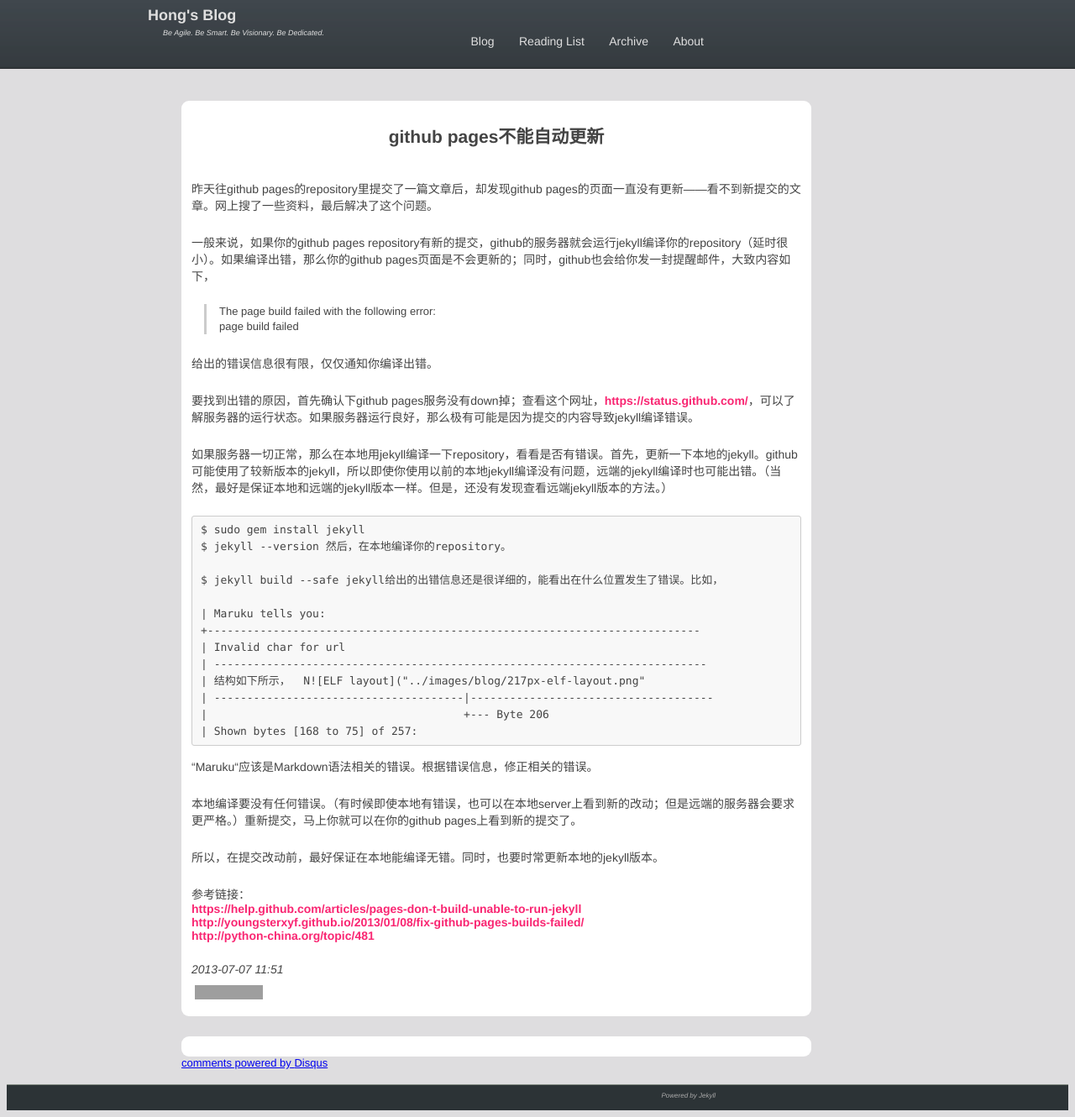
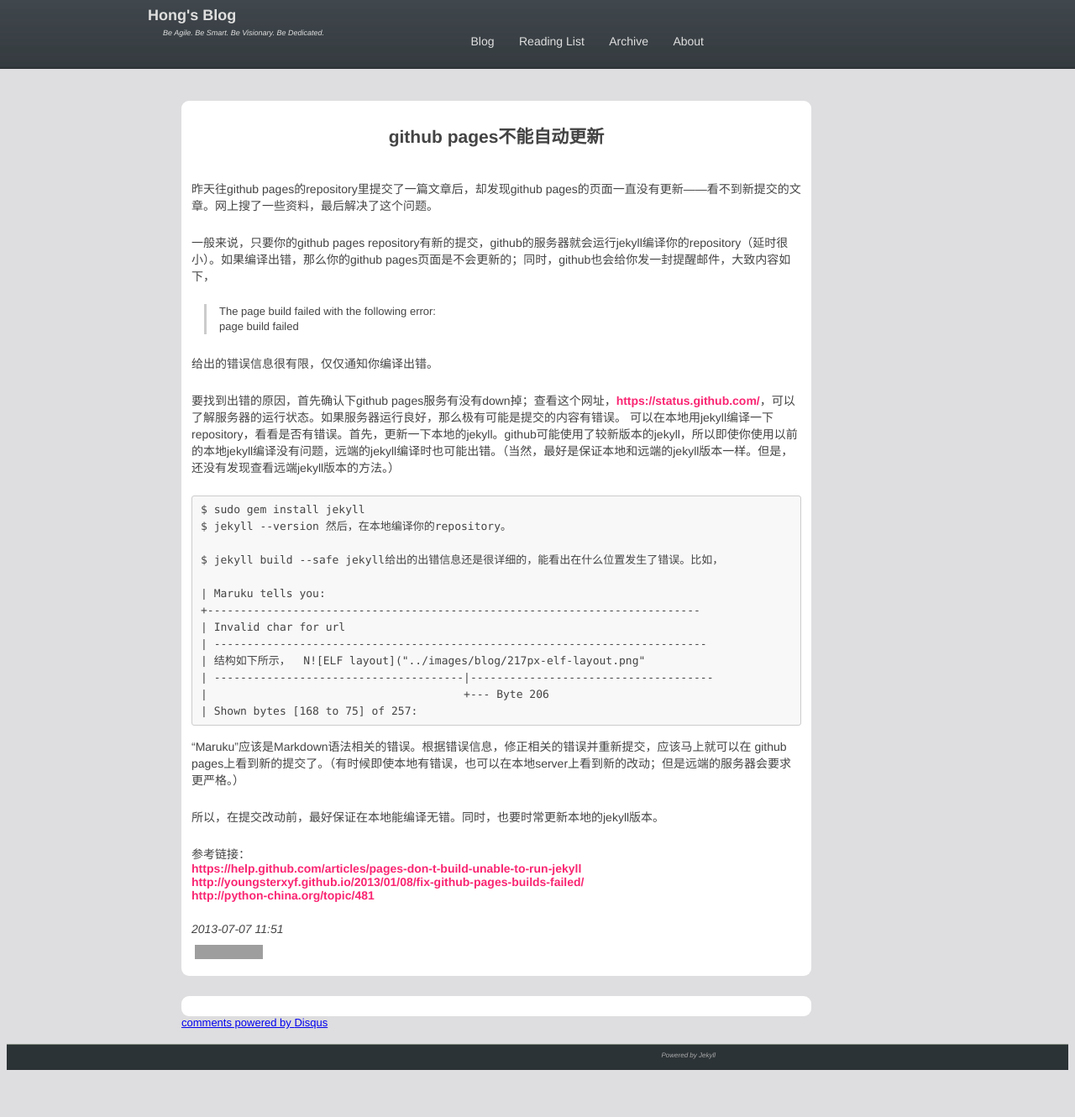
Before and after one commit to RockHong/rockhong.github.com, a Jekyll site: the page built from _posts/2013-07-07-github-pages-fails-to-update.md, in a window 1280 px wide. Shown: the whole page at 84% size. Built offline with Jekyll 4.4.1, drawn with Linux system fonts in a browser that asks for light colours; comment, search, counter and statistics services are not loaded; after the commit the page ends 1282 px from its top, so only the background shows below that; grey boxes are pictures that could not be loaded.

Commit message:
refine post

```diff
--- a/_posts/2013-07-07-github-pages-fails-to-update.md
+++ b/_posts/2013-07-07-github-pages-fails-to-update.md
@@ -15,15 +15,15 @@ image_desc:
 ---
 昨天往github pages的repository里提交了一篇文章后，却发现github pages的页面一直没有更新——看不到新提交的文章。网上搜了一些资料，最后解决了这个问题。
 
-一般来说，如果你的github pages repository有新的提交，github的服务器就会运行jekyll编译你的repository（延时很小）。如果编译出错，那么你的github pages页面是不会更新的；同时，github也会给你发一封提醒邮件，大致内容如下，
+一般来说，只要你的github pages repository有新的提交，github的服务器就会运行jekyll编译你的repository（延时很小）。如果编译出错，那么你的github pages页面是不会更新的；同时，github也会给你发一封提醒邮件，大致内容如下，
+
 >The page build failed with the following error:
 >page build failed
 
 给出的错误信息很有限，仅仅通知你编译出错。
 
-要找到出错的原因，首先确认下github pages服务没有down掉；查看这个网址，[https://status.github.com/]()，可以了解服务器的运行状态。如果服务器运行良好，那么极有可能是因为提交的内容导致jekyll编译错误。
-
-如果服务器一切正常，那么在本地用jekyll编译一下repository，看看是否有错误。首先，更新一下本地的jekyll。github可能使用了较新版本的jekyll，所以即使你使用以前的本地jekyll编译没有问题，远端的jekyll编译时也可能出错。（当然，最好是保证本地和远端的jekyll版本一样。但是，还没有发现查看远端jekyll版本的方法。）
+要找到出错的原因，首先确认下github pages服务有没有down掉；查看这个网址，[https://status.github.com/]()，可以了解服务器的运行状态。如果服务器运行良好，那么极有可能是提交的内容有错误。
+可以在本地用jekyll编译一下repository，看看是否有错误。首先，更新一下本地的jekyll。github可能使用了较新版本的jekyll，所以即使你使用以前的本地jekyll编译没有问题，远端的jekyll编译时也可能出错。（当然，最好是保证本地和远端的jekyll版本一样。但是，还没有发现查看远端jekyll版本的方法。）
 
 	$ sudo gem install jekyll
 	$ jekyll --version
@@ -41,9 +41,8 @@ jekyll给出的出错信息还是很详细的，能看出在什么位置发生
     |                                       +--- Byte 206
     | Shown bytes [168 to 75] of 257:
 
-“Maruku“应该是Markdown语法相关的错误。根据错误信息，修正相关的错误。
-
-本地编译要没有任何错误。（有时候即使本地有错误，也可以在本地server上看到新的改动；但是远端的服务器会要求更严格。）重新提交，马上你就可以在你的github pages上看到新的提交了。
+“Maruku”应该是Markdown语法相关的错误。根据错误信息，修正相关的错误并重新提交，应该马上就可以在
+github pages上看到新的提交了。（有时候即使本地有错误，也可以在本地server上看到新的改动；但是远端的服务器会要求更严格。）
 
 所以，在提交改动前，最好保证在本地能编译无错。同时，也要时常更新本地的jekyll版本。
 
```
